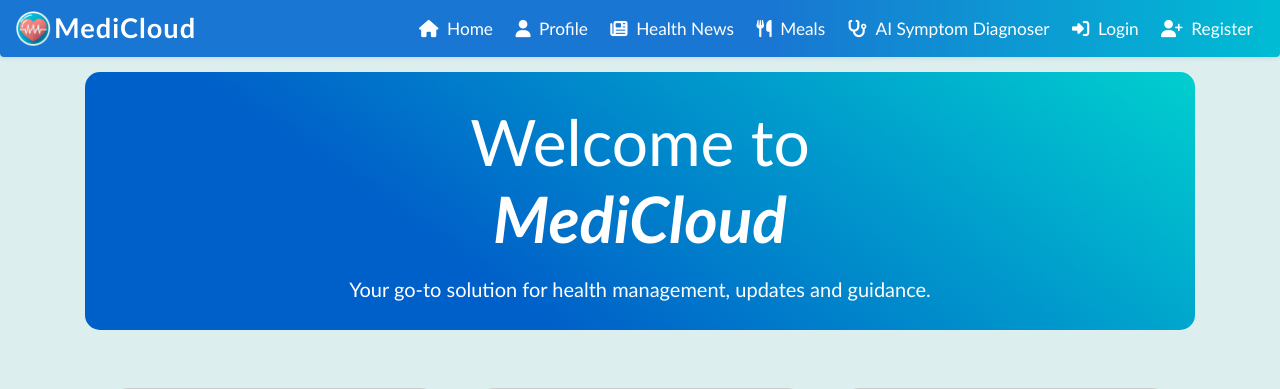
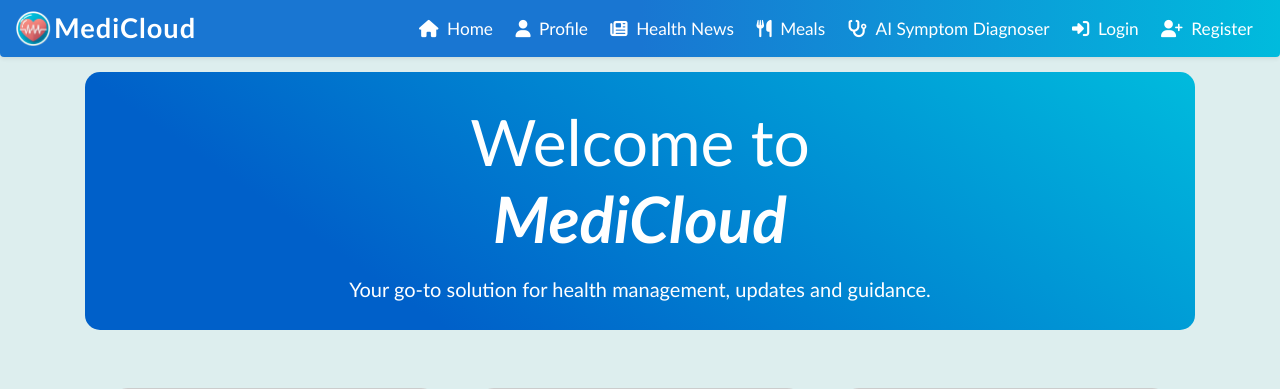
Before and after one commit to m-ismail-x2/medicloud, a Flask app: page / in a window 1280 px wide. Shown: the top 389 px of the page. Run offline with Flask 3, Linux system fonts and the light colour scheme; some libraries are stand-ins or nearby versions.

Commit message:
Style: change cyan color levels

```diff
--- a/static/css/styles.css
+++ b/static/css/styles.css
@@ -48,7 +48,7 @@ nav img {
 }
 
 .main-navbar {
-    background: linear-gradient(90deg, #1976d2 60%, #00bcd4 100%) !important;
+    background: linear-gradient(90deg, #1976d2 50%, #0bd 100%) !important;
     border-radius: 0 0 18px 18px;
     box-shadow: 0 4px 18px rgba(0, 0, 0, 0.10);
     padding: 0.2rem 1rem;
@@ -221,7 +221,7 @@ nav img {
 
 /* Jumbotron */
 .jumbotron {
-    background: linear-gradient(215deg, #00cfcf, #0060c9 45vw);
+    background: linear-gradient(215deg, #0bd, #0060c9 50vw);
     color: white;
     padding: 1rem;
     border-radius: 15px;
@@ -267,7 +267,7 @@ nav img {
 }
 
 .table thead {
-    background: #1976d2;
+    background: #0bd;
     color: #fff;
 }
 
```
